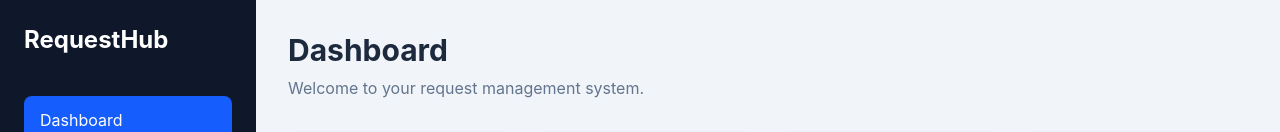
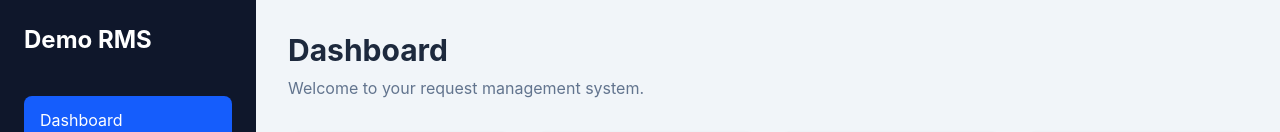
Before and after one commit to myselfpunam/Request-management-system, a React (Vite) app: page / in a window 1280 px wide. Shown: the top 132 px of the page. Built offline with nearby package versions, Linux system fonts and the light colour scheme.

Commit message:
Sprint 0 requirements fullfilled v2

```diff
--- a/index.html
+++ b/index.html
@@ -1,13 +1,17 @@
 <!doctype html>
 <html lang="en">
+
 <head>
   <meta charset="UTF-8" />
-    <link rel="icon" type="image/svg+xml" href="/favicon.svg" />
+  <link rel="icon" type="image/svg+xml" href="https://api.iconify.design/mdi/clipboard-check.svg?color=%232563eb" />
   <meta name="viewport" content="width=device-width, initial-scale=1.0" />
-    <title>request-management-system</title>
+  <meta name="theme-color" content="#ffffff" />
+  <title>Demo RMS</title>
 </head>
+
 <body>
   <div id="root"></div>
   <script type="module" src="/src/main.jsx"></script>
 </body>
+
 </html>
--- a/src/components/Sidebar.jsx
+++ b/src/components/Sidebar.jsx
@@ -5,7 +5,7 @@ function Sidebar({ currentPage, onNavigate }) {
     <aside className="w-full bg-slate-900 p-6 text-white md:min-h-screen md:w-64">
 
       <h1 className="mb-10 text-2xl font-bold">
-        RequestHub
+        Demo RMS
       </h1>
 
       <nav className="flex flex-col gap-3">
```
Lines whose indentation alone changed are shown as unchanged.
